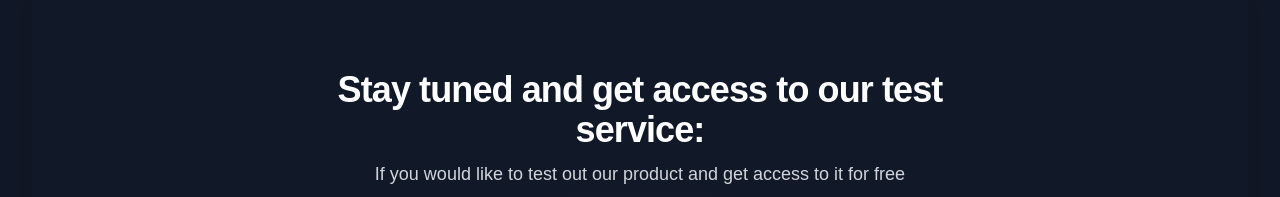
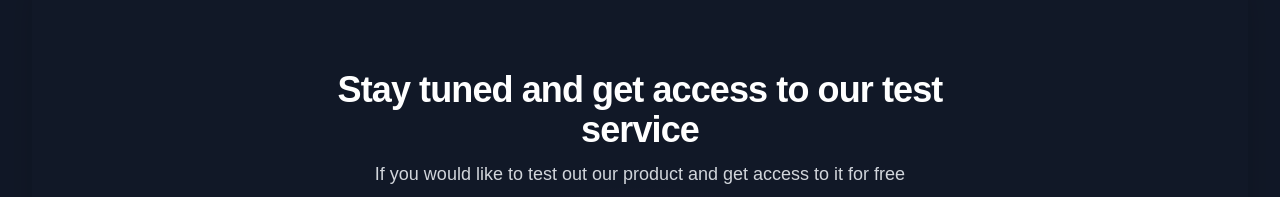
Before and after one commit to SimpleLuke/TeacherMateLandingPage, a React (Vite) app: page / in a window 1280 px wide. Shown: the part 3404-3601 px from the top of the page. Built offline with nearby package versions, Linux system fonts and the light colour scheme; a web font is replaced by a local one.

Commit message:
Update content

```diff
--- a/src/EmailList.jsx
+++ b/src/EmailList.jsx
@@ -7,7 +7,7 @@ export default function EmailList() {
       <div className="mx-auto max-w-7xl sm:px-6 lg:px-8">
         <div className="relative isolate overflow-hidden bg-gray-900 px-6 py-24 shadow-2xl sm:rounded-3xl sm:px-24 xl:py-32">
           <h2 className="mx-auto max-w-2xl text-center text-3xl font-bold tracking-tight text-white sm:text-4xl">
-	  Stay tuned and get access to our test service:
+	  Stay tuned and get access to our test service
           </h2>
           <p className="mx-auto mt-2 max-w-xl text-center text-lg leading-8 text-gray-300">
 			If you would like to test out our product and get access to it for free during the testing period leave us you’re email and well be in touch!
```
